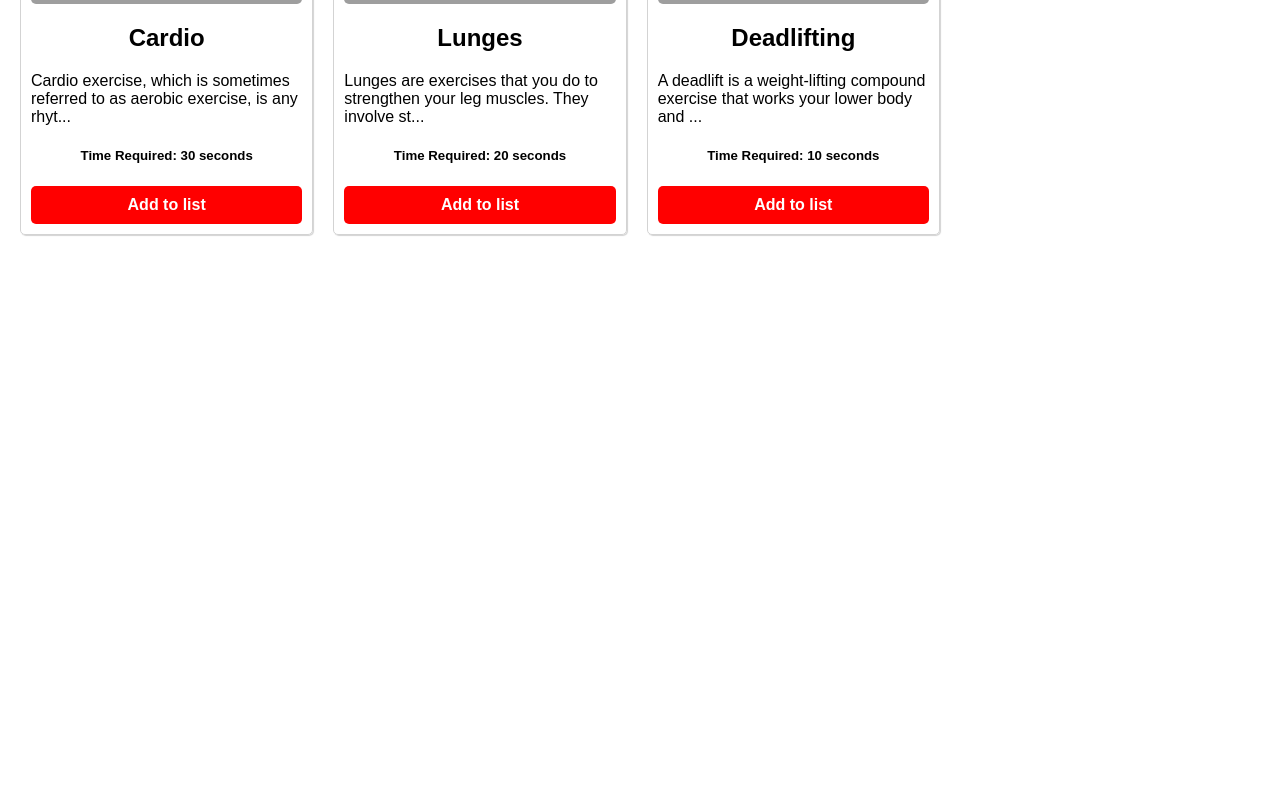
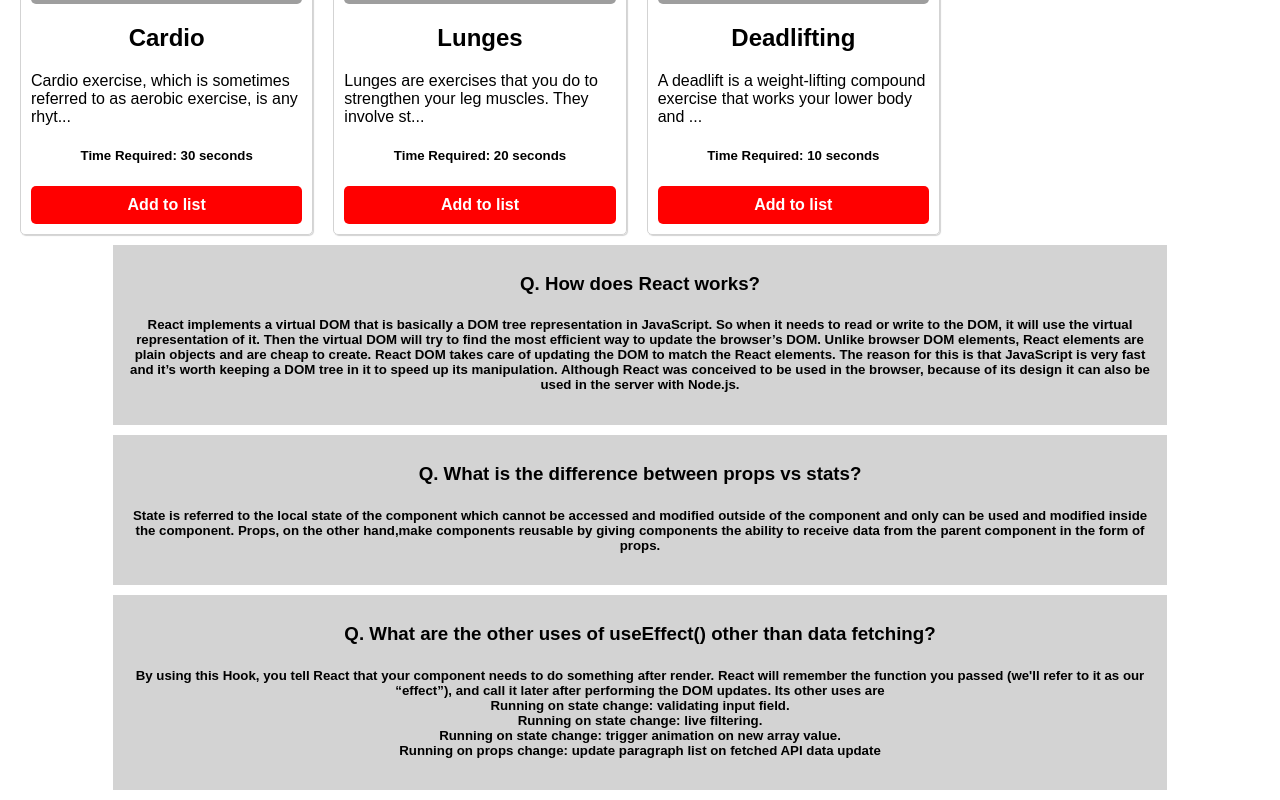
Before and after one commit to rubayetseason/the-muscle-bar, a React (Create React App) app: page / in a window 1280 px wide. Shown: the part 1309-2109 px from the top of the page. Before the commit the page ends 1544 px from the top, so only its background shows below. Built offline with nearby package versions, Linux system fonts and the light colour scheme; grey boxes are pictures that could not be loaded.

Commit message:
questions added

```diff
--- a/src/App.js
+++ b/src/App.js
@@ -5,6 +5,7 @@
 import AOS from "aos";
 import "aos/dist/aos.css"
 import { useEffect } from 'react';
+import Qna from './components/Qna/Qna';
 
 
 function App() {
@@ -16,6 +17,7 @@
     <div className="App">
 <Navbar></Navbar>
 <Body></Body>
+<Qna></Qna>
     </div>
   );
 }
--- /dev/null
+++ b/src/components/Qna/Qna.css
@@ -0,0 +1,7 @@
+.q {
+    background-color: lightgrey;
+    width: 80%;
+    text-align: center;
+    margin: 10px auto;
+    padding: 10px 15px;
+}
--- /dev/null
+++ b/src/components/Qna/Qna.js
@@ -0,0 +1,28 @@
+import React from 'react';
+import './Qna.css'
+const Qna = () => {
+    return (
+        <div className='q-container'>
+            <div className='q'>
+                <div><h3>Q. How does React works?</h3></div>
+                <div><h5> React implements a virtual DOM that is basically a DOM tree representation in JavaScript. So when it needs to read or write to the DOM, it will use the virtual representation of it. Then the virtual DOM will try to find the most efficient way to update the browser’s DOM.
+                    Unlike browser DOM elements, React elements are plain objects and are cheap to create. React DOM takes care of updating the DOM to match the React elements. The reason for this is that JavaScript is very fast and it’s worth keeping a DOM tree in it to speed up its manipulation.
+                    Although React was conceived to be used in the browser, because of its design it can also be used in the server with Node.js. </h5></div>
+            </div>
+            <div  className='q'>
+                <div><h3>Q. What is the difference between props vs stats?</h3></div>
+                <div><h5>State is referred to the local state of the component which cannot be accessed and modified outside of the component and only can be used and modified inside the component. Props, on the other hand,make components reusable by giving components the ability to receive data from the parent component in the form of props. </h5></div>
+            </div>
+            <div  className='q'>
+                <div><h3>Q. What are the other uses of useEffect() other than data fetching?</h3></div>
+                <div><h5>By using this Hook, you tell React that your component needs to do something after render. React will remember the function you passed (we'll refer to it as our “effect”), and call it later after performing the DOM updates. Its other uses are <br />
+                Running on state change: validating input field. <br />
+Running on state change: live filtering. <br />
+Running on state change: trigger animation on new array value. <br />
+Running on props change: update paragraph list on fetched API data update </h5></div>
+            </div>
+        </div>
+    );
+};
+
+export default Qna;
```
